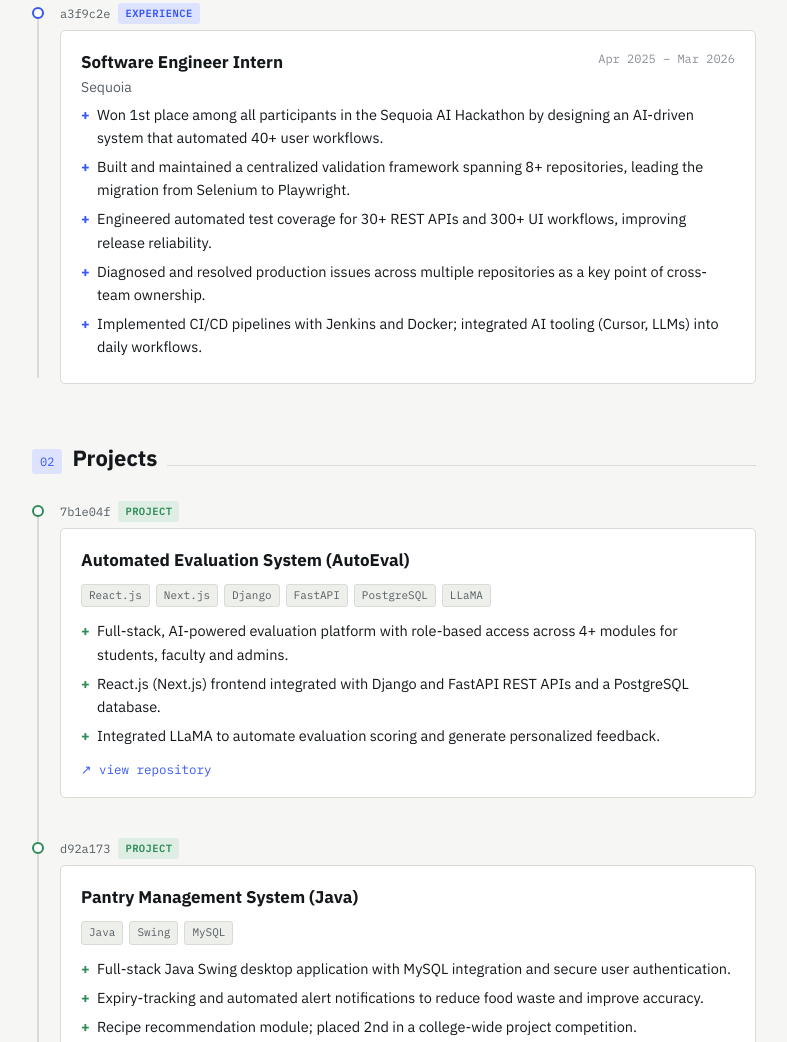
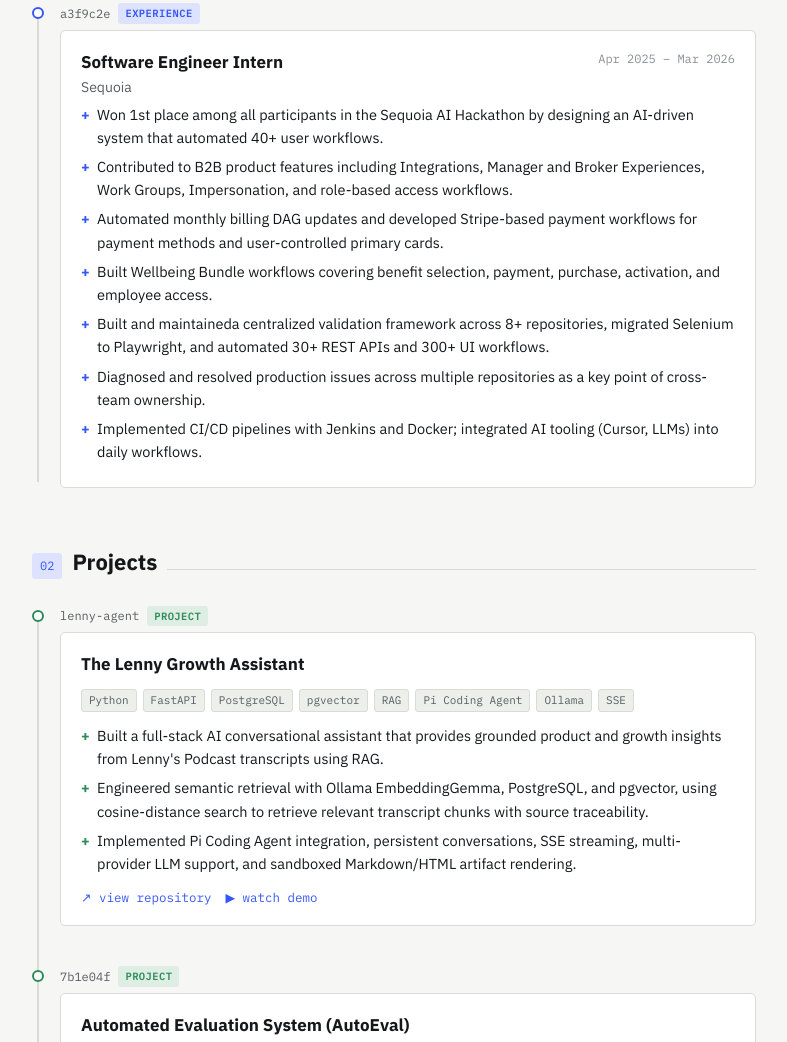
Before and after one commit to Pavani-A/portfolio, a plain HTML site: page index.html in a window 1280 px wide. Shown: the part 723-1765 px from the top of the page, without its empty margins (246-1033 px from the left). Drawn offline with Linux system fonts and the light colour scheme; no server answers.

Commit message:
added lenny growth agent project

```diff
--- a/index.html
+++ b/index.html
@@ -335,7 +335,7 @@
       <div class="stats-grid">
         <div class="stat"><div class="stat-num mono">40+</div><div class="stat-label">workflows automated</div></div>
         <div class="stat"><div class="stat-num mono">300+</div><div class="stat-label">UI tests engineered</div></div>
-        <div class="stat"><div class="stat-num mono">250+</div><div class="stat-label">LeetCode problems solved</div></div>
+        <div class="stat"><div class="stat-num mono">300+</div><div class="stat-label">LeetCode problems solved</div></div>
         <div class="stat"><div class="stat-num mono">9.71</div><div class="stat-label">CGPA</div></div>
       </div>
     </div>
@@ -362,8 +362,10 @@
           </div>
           <ul>
             <li>Won 1st place among all participants in the Sequoia AI Hackathon by designing an AI-driven system that automated 40+ user workflows.</li>
-            <li>Built and maintained a centralized validation framework spanning 8+ repositories, leading the migration from Selenium to Playwright.</li>
-            <li>Engineered automated test coverage for 30+ REST APIs and 300+ UI workflows, improving release reliability.</li>
+            <li>Contributed to B2B product features including Integrations, Manager and Broker Experiences, Work Groups, Impersonation, and role-based access workflows.</li>
+            <li>Automated monthly billing DAG updates and developed Stripe-based payment workflows for payment methods and user-controlled primary cards.</li>
+            <li>Built Wellbeing Bundle workflows covering benefit selection, payment, purchase, activation, and employee access.</li>
+            <li>Built and maintaineda centralized validation framework across 8+ repositories, migrated Selenium to Playwright, and automated 30+ REST APIs and 300+ UI workflows.</li>
             <li>Diagnosed and resolved production issues across multiple repositories as a key point of cross-team ownership.</li>
             <li>Implemented CI/CD pipelines with Jenkins and Docker; integrated AI tooling (Cursor, LLMs) into daily workflows.</li>
           </ul>
@@ -380,6 +382,37 @@
     </div>
 
     <div class="log">
+      <div class="entry type-proj reveal">
+  <div class="entry-dot"></div>
+  <div class="entry-meta"><span class="hash">lenny-agent</span><span class="kind">project</span></div>
+  <div class="entry-card">
+    <div class="entry-title-row">
+      <div class="entry-title">The Lenny Growth Assistant</div>
+    </div>
+
+    <div class="entry-stack">
+      <span class="chip">Python</span>
+      <span class="chip">FastAPI</span>
+      <span class="chip">PostgreSQL</span>
+      <span class="chip">pgvector</span>
+      <span class="chip">RAG</span>
+      <span class="chip">Pi Coding Agent</span>
+      <span class="chip">Ollama</span>
+      <span class="chip">SSE</span>
+    </div>
+
+    <ul>
+      <li>Built a full-stack AI conversational assistant that provides grounded product and growth insights from Lenny's Podcast transcripts using RAG.</li>
+      <li>Engineered semantic retrieval with Ollama EmbeddingGemma, PostgreSQL, and pgvector, using cosine-distance search to retrieve relevant transcript chunks with source traceability.</li>
+      <li>Implemented Pi Coding Agent integration, persistent conversations, SSE streaming, multi-provider LLM support, and sandboxed Markdown/HTML artifact rendering.</li>
+    </ul>
+
+    <div class="entry-links">
+      <a href="https://github.com/Pavani-A/lenny-growth-assistant" target="_blank" rel="noopener">↗ view repository</a>
+      <a href="https://youtu.be/xvKUS9lT0CE" rel="noopener">▶ watch demo</a>
+    </div>
+  </div>
+</div>
       <div class="entry type-proj reveal">
         <div class="entry-dot"></div>
         <div class="entry-meta"><span class="hash">7b1e04f</span><span class="kind">project</span></div>
@@ -539,8 +572,8 @@
     <pre class="code-block"><span class="c">// skills.json</span>
 <span class="p">{</span>
   <span class="k">"languages"</span><span class="p">:</span> <span class="p">[</span><span class="s">"Python"</span><span class="p">,</span> <span class="s">"Java"</span><span class="p">,</span> <span class="s">"SQL"</span><span class="p">],</span>
-  <span class="k">"ai_ml"</span><span class="p">:</span> <span class="p">[</span><span class="s">"Machine Learning"</span><span class="p">,</span> <span class="s">"Deep Learning"</span><span class="p">,</span> <span class="s">"CNNs"</span><span class="p">,</span> <span class="s">"TensorFlow"</span><span class="p">,</span> <span class="s">"Keras"</span><span class="p">,</span> <span class="s">"scikit-learn"</span><span class="p">,</span> <span class="s">"Pandas"</span><span class="p">,</span> <span class="s">"NumPy"</span><span class="p">],</span>
-  <span class="k">"generative_ai"</span><span class="p">:</span> <span class="p">[</span><span class="s">"LLaMA"</span><span class="p">,</span> <span class="s">"LLMs"</span><span class="p">,</span> <span class="s">"Prompt Engineering"</span><span class="p">],</span>
+  <span class="k">"ai_ml"</span><span class="p">:</span> <span class="p">[</span><span class="s">"RAG"</span><span class="p">,</span> <span class="s">"LLMs"</span><span class="p">,</span> <span class="s">"LLaMA"</span><span class="p">,</span> <span class="s">"TensorFlow"</span><span class="p">,</span> <span class="s">"Keras"</span><span class="p">,</span> <span class="s">"scikit-learn"</span><span class="p">,</span> <span class="s">"Pandas"</span><span class="p">,</span> <span class="s">"NumPy"</span><span class="p">],</span>
+  <span class="k">"ai_infrastructure"</span><span class="p">:</span> <span class="p">[</span><span class="s">"pgvector"</span><span class="p">,</span> <span class="s">"Ollama"</span><span class="p">,</span> <span class="s">"Pi Coding Agent"</span><span class="p">,</span> <span class="s">"Embeddings"</span><span class="p">,</span> <span class="s">"Prompt Engineering"</span><span class="p">],</span>
   <span class="k">"backend"</span><span class="p">:</span> <span class="p">[</span><span class="s">"Django"</span><span class="p">,</span> <span class="s">"FastAPI"</span><span class="p">,</span> <span class="s">"Flask"</span><span class="p">,</span> <span class="s">"REST APIs"</span><span class="p">,</span> <span class="s">"Django REST Framework"</span><span class="p">,</span> <span class="s">"Spring Boot"</span><span class="p">,</span> <span class="s">"Hibernate/JPA"</span><span class="p">],</span>
   <span class="k">"frontend"</span><span class="p">:</span> <span class="p">[</span><span class="s">"React.js"</span><span class="p">,</span> <span class="s">"Next.js"</span><span class="p">,</span> <span class="s">"HTML"</span><span class="p">,</span> <span class="s">"CSS"</span><span class="p">,</span> <span class="s">"JavaScript"</span><span class="p">],</span>
   <span class="k">"databases"</span><span class="p">:</span> <span class="p">[</span><span class="s">"MySQL"</span><span class="p">,</span> <span class="s">"PostgreSQL"</span><span class="p">,</span> <span class="s">"MongoDB"</span><span class="p">],</span>
```
